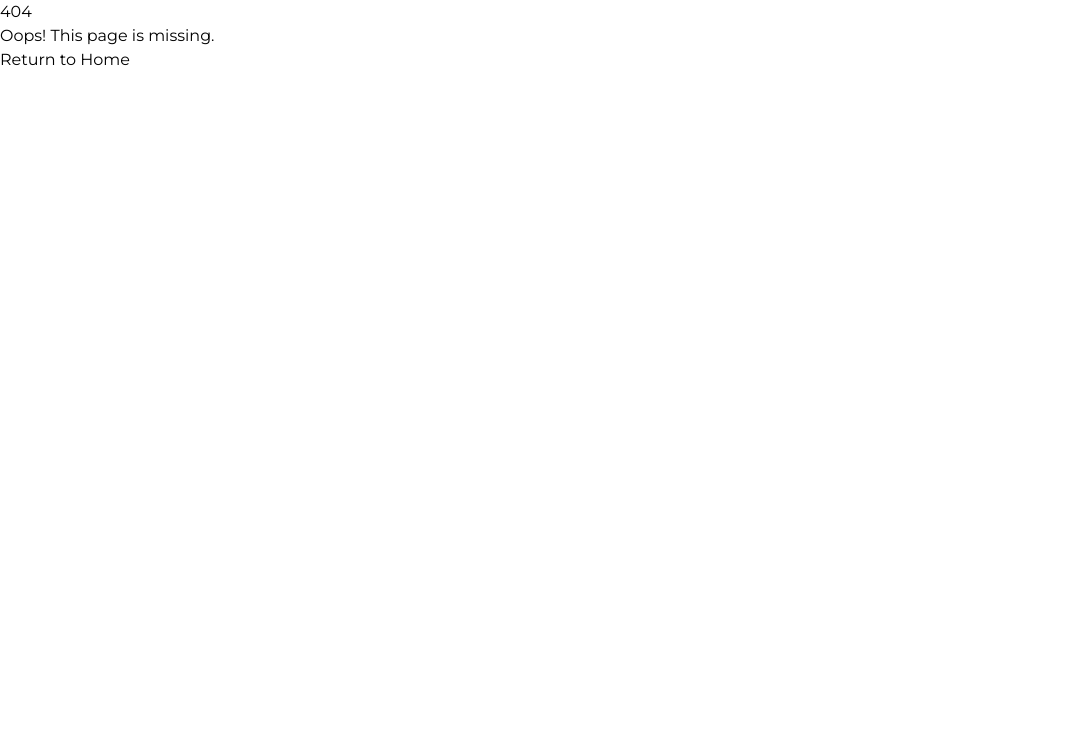
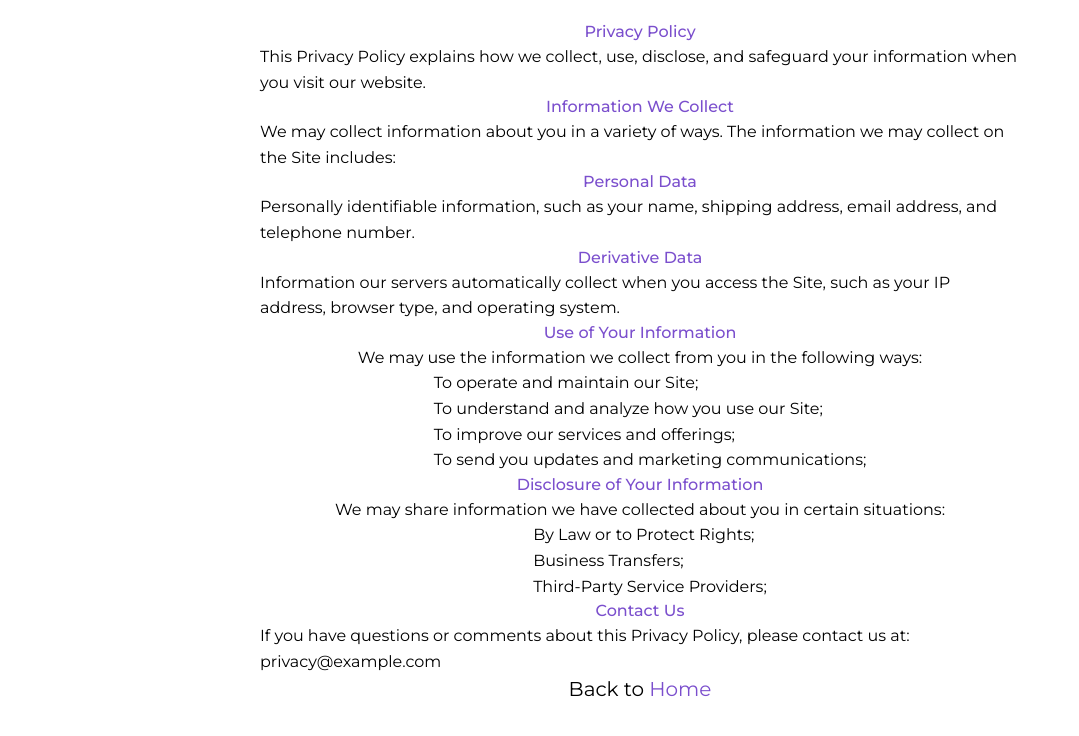
Before and after one commit to Vedmid20/kairos, a Next.js app: page /privacy-policy in a window 1280 px wide. Before the commit this address had no page. Shown: the top 736 px of the page, without its empty margins (0-1079 px from the left). Built offline with nearby package versions, Linux system fonts and the light colour scheme; a web font is replaced by a local one.

Commit message:
Added privacy-policy and terms-of-service pages

```diff
--- /dev/null
+++ b/src/app/privacy-policy/page.tsx
@@ -0,0 +1,52 @@
+'use client';
+
+import React from 'react';
+import Link from 'next/link';
+import './privacy-policy.scss';
+
+const PrivacyPolicyPage = () => {
+  return (
+    <>
+      <main>
+        <div className="container mx-auto p-4">
+          <div className="content grid grid-cols-1 sm:grid-cols-1 md:grid-cols-1 lg:grid-cols-1 gap-4">
+            <h1>Privacy Policy</h1>
+            <p>This Privacy Policy explains how we collect, use, disclose, and safeguard your information when you visit our website.</p>
+
+            <h2>Information We Collect</h2>
+            <p>We may collect information about you in a variety of ways. The information we may collect on the Site includes:</p>
+
+            <h3>Personal Data</h3>
+            <p>Personally identifiable information, such as your name, shipping address, email address, and telephone number.</p>
+
+            <h3>Derivative Data</h3>
+            <p>Information our servers automatically collect when you access the Site, such as your IP address, browser type, and operating system.</p>
+
+            <h2>Use of Your Information</h2>
+            <p>We may use the information we collect from you in the following ways:</p>
+            <ul>
+                <li>To operate and maintain our Site;</li>
+                <li>To understand and analyze how you use our Site;</li>
+                <li>To improve our services and offerings;</li>
+                <li>To send you updates and marketing communications;</li>
+            </ul>
+
+            <h2>Disclosure of Your Information</h2>
+            <p>We may share information we have collected about you in certain situations:</p>
+            <ul>
+                <li>By Law or to Protect Rights;</li>
+                <li>Business Transfers;</li>
+                <li>Third-Party Service Providers;</li>
+            </ul>
+
+            <h2>Contact Us</h2>
+            <p>If you have questions or comments about this Privacy Policy, please contact us at: privacy@example.com</p>
+            <h5>Back to <Link href="/" className='link'>Home</Link></h5>
+          </div>
+        </div>
+      </main>
+    </>
+  );
+};
+
+export default PrivacyPolicyPage;
--- /dev/null
+++ b/src/app/privacy-policy/privacy-policy.scss
@@ -0,0 +1,43 @@
+@import '../styles/globals';
+@import '../styles/mixins';
+
+main{
+    .link {
+        text-decoration: none;
+        color: $purple;
+
+        &:hover {
+            color: $light-purple;
+        }
+    }
+    .container {
+    max-width: 800px;
+    margin: 0 auto;
+    padding: 20px;
+    }
+
+    .content {
+        display: flex;
+        flex-direction: column;
+        align-items: center;
+    }
+
+    h1, h2, h3 {
+        text-align: center;
+        font-weight: 500;
+        color: $purple;
+    }
+
+    p, ul {
+        text-align: left;
+        line-height: 1.6;
+    }
+
+    ul {
+        margin-left: 20px;
+    }
+    h5{
+        font-size: 20px;
+    }
+
+}
--- /dev/null
+++ b/src/app/terms-of-service/terms-of-service.scss
@@ -0,0 +1,44 @@
+@import '../styles/globals';
+@import '../styles/mixins';
+
+
+main{
+    .link {
+        text-decoration: none;
+        color: $purple;
+
+        &:hover {
+            color: $light-purple;
+        }
+    }
+    .container {
+    max-width: 800px;
+    margin: 0 auto;
+    padding: 20px;
+    }
+
+    .content {
+        display: flex;
+        flex-direction: column;
+        align-items: center;
+    }
+
+    h1, h2, h3 {
+        text-align: center;
+        font-weight: 500;
+        color: $purple;
+    }
+
+    p, ul {
+        text-align: left;
+        line-height: 1.6;
+    }
+
+    ul {
+        margin-left: 20px;
+    }
+    h5{
+        font-size: 20px;
+    }
+
+}
```
Also changed, not shown: src/app/terms-of-service/page.tsx (added, +47 -0 lines).
